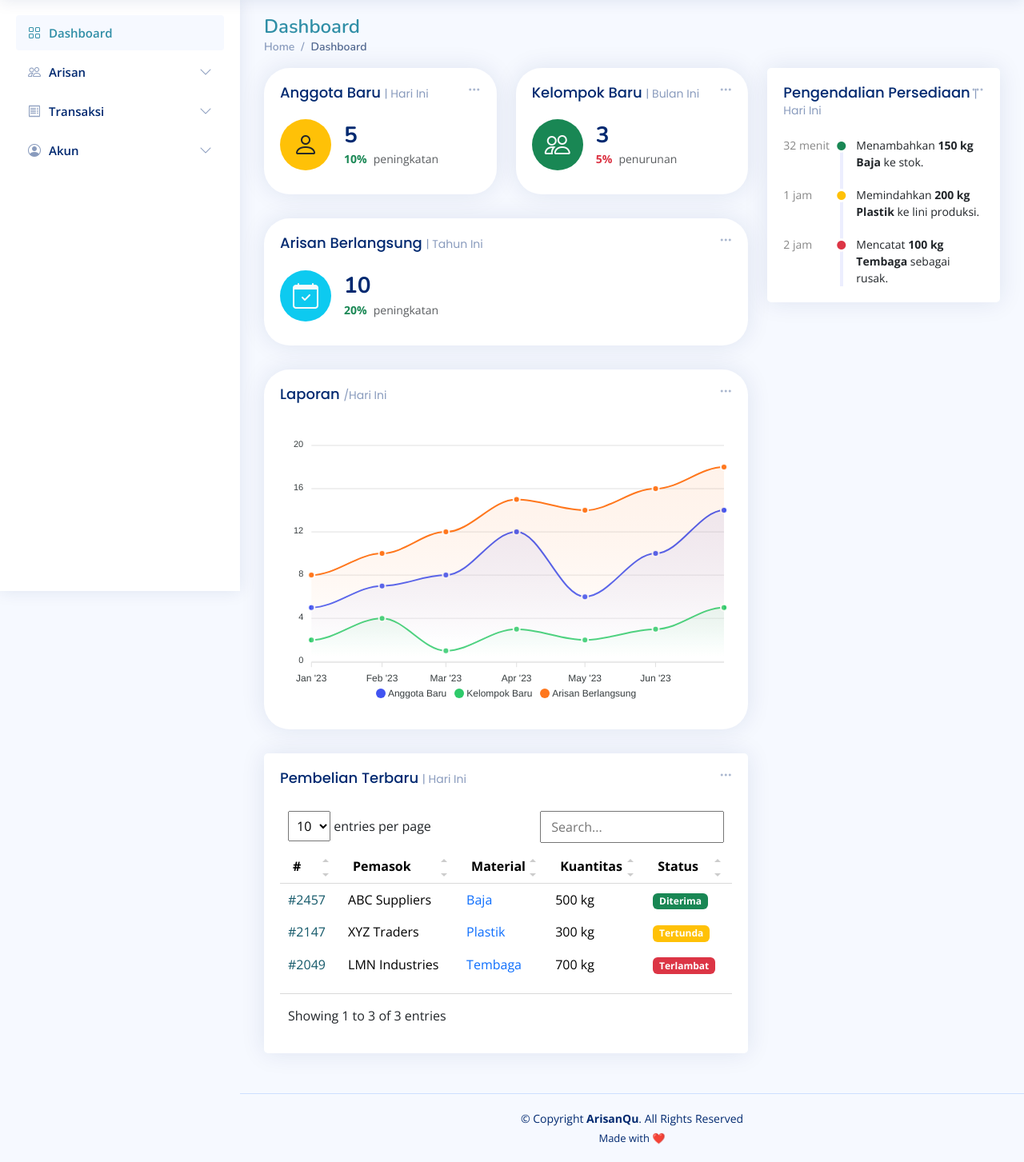
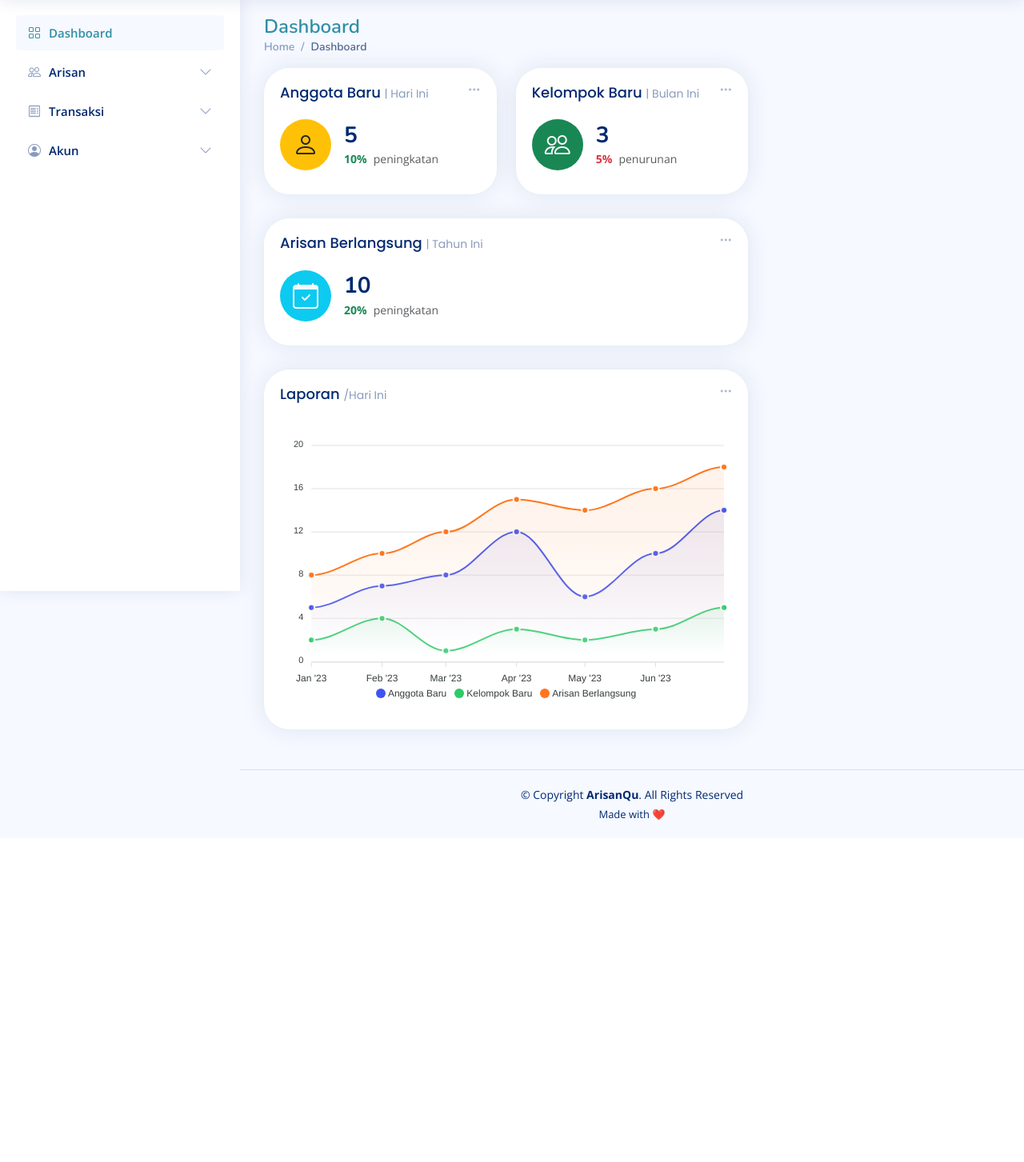
Before and after one commit to 3snanugraha/ArisanQu, a PHP site: template backend/view/home.php in a window 1280 px wide. Shown: the part 61-1514 px from the top of the page at 80% size. After the commit the page ends 1087 px from the top, so only its background shows below. Run offline with PHP 8.4, Linux system fonts and the light colour scheme; the template is opened without the code that fills it, so the values that code supplies are empty; a user stored in the database is signed in; some libraries are stand-ins or nearby versions.

Commit message:
add view

```diff
--- a/backend/controller/Database.php
+++ b/backend/controller/Database.php
@@ -2,7 +2,7 @@
 $host="localhost";
 $user="root";
 $pass="";
-$database="arisan_online";
+$database="arisanku";
 
 $conn = new mysqli($host,$user,$pass,$database);
 
--- a/backend/view/home.php
+++ b/backend/view/home.php
@@ -249,121 +249,10 @@
             </div>
           </div><!-- Akhir Laporan -->
 
-            <!-- Pembelian Terbaru -->
-            <div class="col-12">
-              <div class="card recent-purchases overflow-auto">
-
-                <div class="filter">
-                  <a class="icon" href="#" data-bs-toggle="dropdown"><i class="bi bi-three-dots"></i></a>
-                  <ul class="dropdown-menu dropdown-menu-end dropdown-menu-arrow">
-                    <li class="dropdown-header text-start">
-                      <h6>Filter</h6>
-                    </li>
-
-                    <li><a class="dropdown-item" href="#">Hari Ini</a></li>
-                    <li><a class="dropdown-item" href="#">Bulan Ini</a></li>
-                    <li><a class="dropdown-item" href="#">Tahun Ini</a></li>
-                  </ul>
-                </div>
-
-                <div class="card-body">
-                  <h5 class="card-title">Pembelian Terbaru <span>| Hari Ini</span></h5>
-
-                  <table class="table table-borderless datatable">
-                    <thead>
-                      <tr>
-                        <th scope="col">#</th>
-                        <th scope="col">Pemasok</th>
-                        <th scope="col">Material</th>
-                        <th scope="col">Kuantitas</th>
-                        <th scope="col">Status</th>
-                      </tr>
-                    </thead>
-                    <tbody>
-                      <tr>
-                        <th scope="row"><a href="#">#2457</a></th>
-                        <td>ABC Suppliers</td>
-                        <td><a href="#" class="text-primary">Baja</a></td>
-                        <td>500 kg</td>
-                        <td><span class="badge bg-success">Diterima</span></td>
-                      </tr>
-                      <tr>
-                        <th scope="row"><a href="#">#2147</a></th>
-                        <td>XYZ Traders</td>
-                        <td><a href="#" class="text-primary">Plastik</a></td>
-                        <td>300 kg</td>
-                        <td><span class="badge bg-warning">Tertunda</span></td>
-                      </tr>
-                      <tr>
-                        <th scope="row"><a href="#">#2049</a></th>
-                        <td>LMN Industries</td>
-                        <td><a href="#" class="text-primary">Tembaga</a></td>
-                        <td>700 kg</td>
-                        <td><span class="badge bg-danger">Terlambat</span></td>
-                      </tr>
-                    </tbody>
-                  </table>
-
-                </div>
-
-              </div>
-            </div><!-- Akhir Pembelian Terbaru -->
 
           </div>
         </div><!-- Akhir Kolom Kiri -->
 
-        <!-- Kolom Kanan -->
-        <div class="col-lg-4">
-
-          <!-- Pengendalian Persediaan -->
-          <div class="card">
-            <div class="filter">
-              <a class="icon" href="#" data-bs-toggle="dropdown"><i class="bi bi-three-dots"></i></a>
-              <ul class="dropdown-menu dropdown-menu-end dropdown-menu-arrow">
-                <li class="dropdown-header text-start">
-                  <h6>Filter</h6>
-                </li>
-
-                <li><a class="dropdown-item" href="#">Hari Ini</a></li>
-                <li><a class="dropdown-item" href="#">Bulan Ini</a></li>
-                <li><a class="dropdown-item" href="#">Tahun Ini</a></li>
-              </ul>
-            </div>
-            <div class="card-body">
-              <h5 class="card-title">Pengendalian Persediaan <span>| Hari Ini</span></h5>
-
-              <div class="activity">
-
-                <div class="activity-item d-flex">
-                  <div class="activite-label">32 menit</div>
-                  <i class='bi bi-circle-fill activity-badge text-success align-self-start'></i>
-                  <div class="activity-content">
-                    Menambahkan <a href="#" class="fw-bold text-dark">150 kg Baja</a> ke stok.
-                  </div>
-                </div><!-- Akhir item aktivitas-->
-
-                <div class="activity-item d-flex">
-                  <div class="activite-label">1 jam</div>
-                  <i class='bi bi-circle-fill activity-badge text-warning align-self-start'></i>
-                  <div class="activity-content">
-                    Memindahkan <a href="#" class="fw-bold text-dark">200 kg Plastik</a> ke lini produksi.
-                  </div>
-                </div><!-- Akhir item aktivitas-->
-
-                <div class="activity-item d-flex">
-                  <div class="activite-label">2 jam</div>
-                  <i class='bi bi-circle-fill activity-badge text-danger align-self-start'></i>
-                  <div class="activity-content">
-                    Mencatat <a href="#" class="fw-bold text-dark">100 kg Tembaga</a> sebagai rusak.
-                  </div>
-                </div><!-- Akhir item aktivitas-->
-
-              </div>
-
-            </div>
-          </div><!-- Akhir Pengendalian Persediaan -->
-
-        </div><!-- Akhir Kolom Kanan -->
 
       </div>
     </section>
```
Also changed, not shown: backend/controller/Controller.php (+13 -0 lines).
